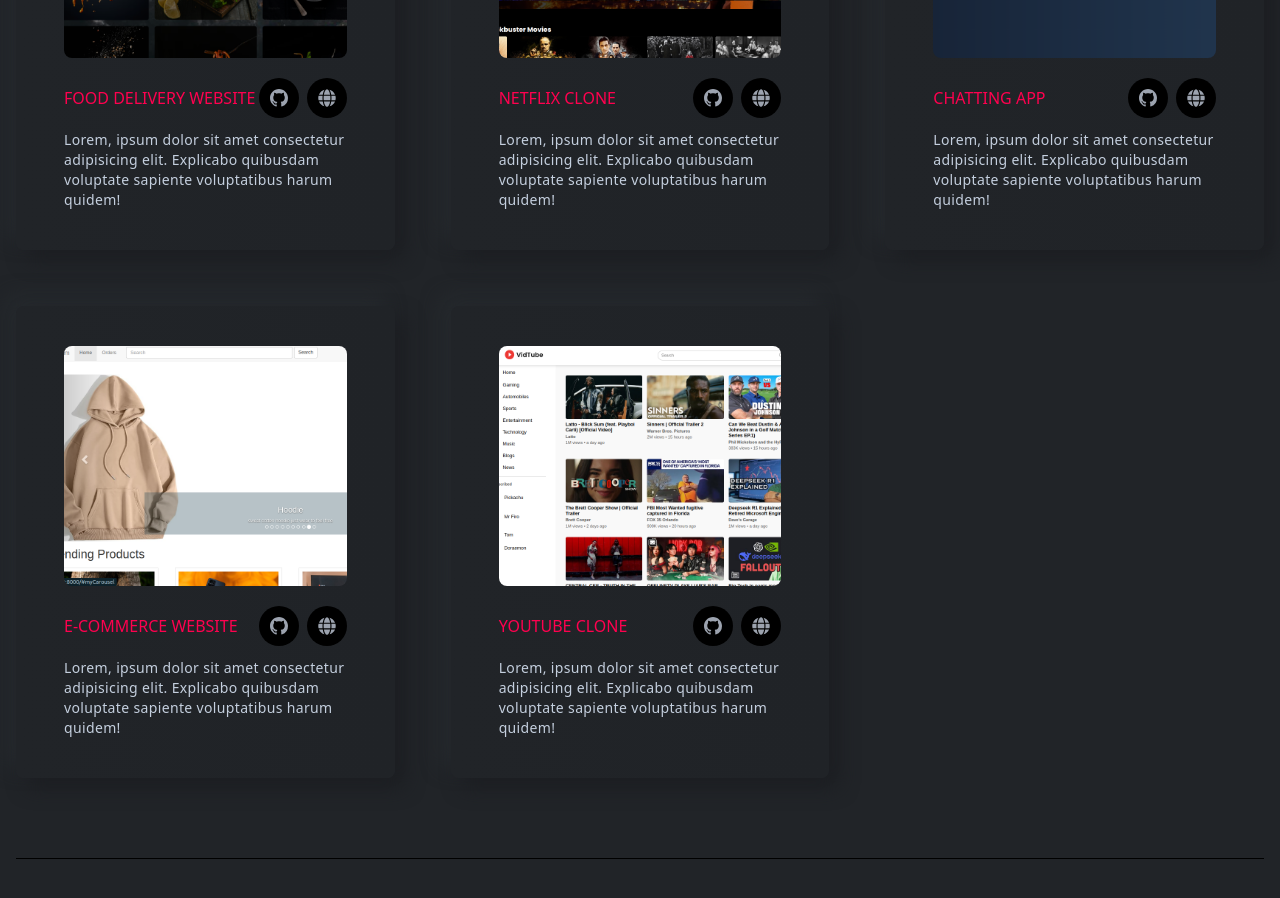
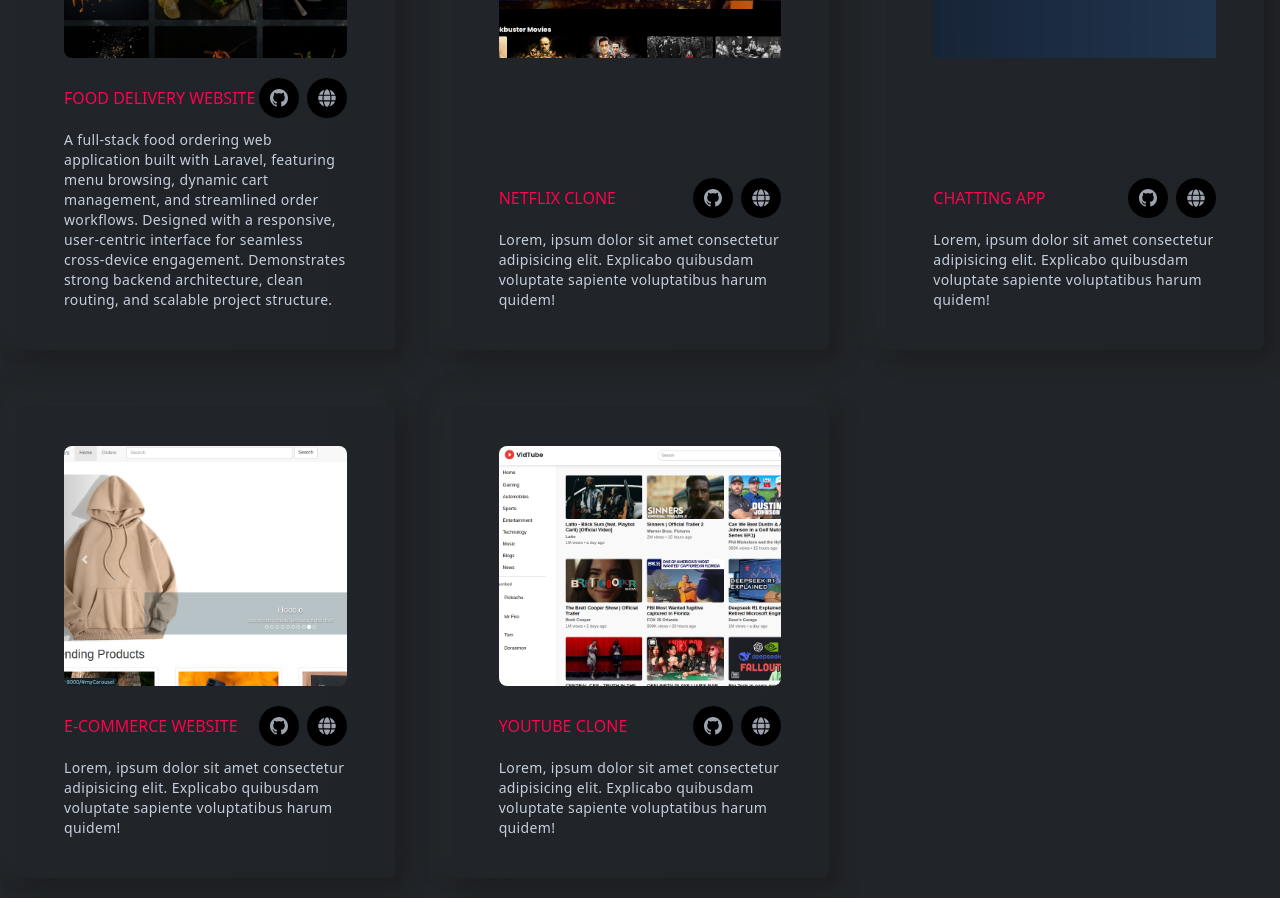
Before and after one commit to Rutul1223/portfolio, a React (Create React App) app: page / in a window 1280 px wide. Shown: the part 2360-3258 px from the top of the page. Built offline with nearby package versions, Linux system fonts and the light colour scheme.

Commit message:
Update description

```diff
--- a/src/components/projects/Projects.js
+++ b/src/components/projects/Projects.js
@@ -18,8 +18,7 @@ const Projects = () => {
       <div className="grid grid-cols-1 md:grid-cols-2 xl:grid-cols-3 gap-6 xl:gap-14">
         <ProjectsCard
           title="Food Delivery Website"
-          des=" Lorem, ipsum dolor sit amet consectetur adipisicing elit.
-              Explicabo quibusdam voluptate sapiente voluptatibus harum quidem!"
+          des="A full-stack food ordering web application built with Laravel, featuring menu browsing, dynamic cart management, and streamlined order workflows. Designed with a responsive, user-centric interface for seamless cross-device engagement. Demonstrates strong backend architecture, clean routing, and scalable project structure."
           src={projectOne}
           githubLink = "https://github.com/Rutul1223/food-app"
 
```
